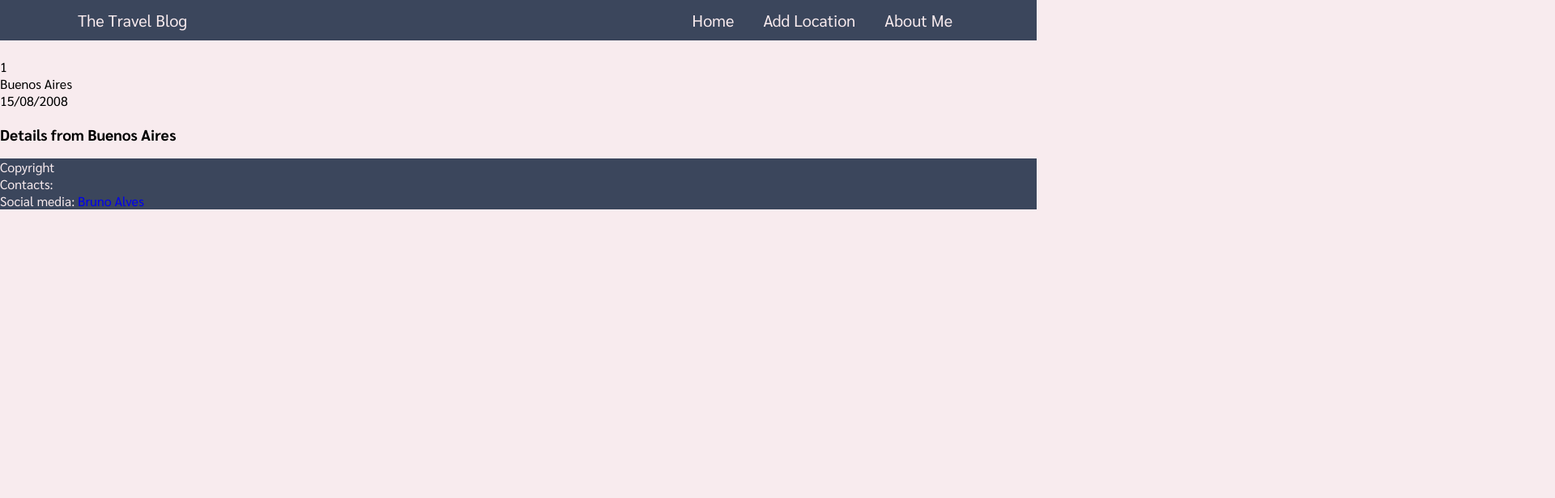
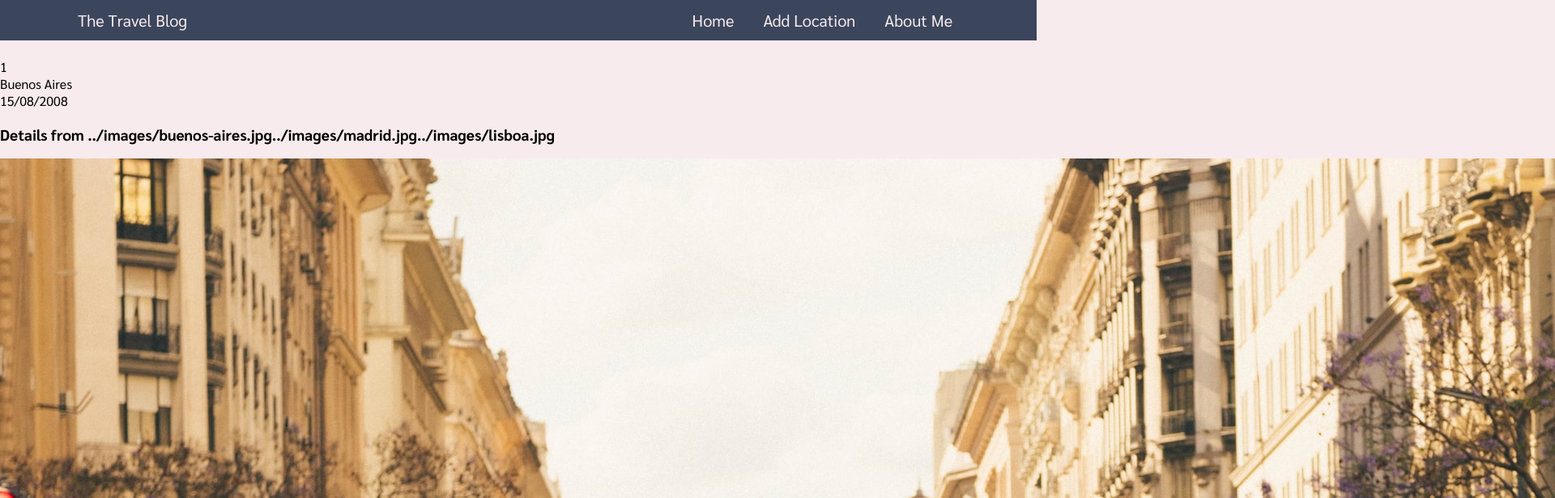
Before and after one commit to flag-80306/project1-Bruno-Alves, a React (Vite) app: page /tripdetail/1 in a window 1280 px wide. Shown: the top 616 px of the page at 81% size, 1920 px wide, since content can reach past the window. Built offline with nearby package versions, Linux system fonts and the light colour scheme.

Commit message:
added slides prop to API and printed slides in the Slider component

```diff
--- a/public/mockAPI/data.json
+++ b/public/mockAPI/data.json
@@ -1,37 +1,67 @@
 [
   {
     "id": 1,
-    "imgURL": "images/buenos-aires.jpg",
+    "cardImg": "../images/buenos-aires.jpg",
+    "slides": [
+      "../images/buenos-aires.jpg",
+      "../images/madrid.jpg",
+      "../images/lisboa.jpg"
+    ],
     "name": "Buenos Aires",
     "date": "15/08/2008"
   },
   {
     "id": 2,
-    "imgURL": "../images/madrid.jpg",
+    "cardImg": "../images/madrid.jpg",
+    "slides": [
+      "../images/buenos-aires.jpg",
+      "../images/madrid.jpg",
+      "../images/lisboa.jpg"
+    ],
     "name": "Madrid",
     "date": "05/02/2017"
   },
   {
     "id": 3,
-    "imgURL": "../images/lisboa.jpg",
+    "cardImg": "../images/lisboa.jpg",
+    "slides": [
+      "../images/buenos-aires.jpg",
+      "../images/madrid.jpg",
+      "../images/lisboa.jpg"
+    ],
     "name": "Lisboa",
     "date": "10/06/2022"
   },
   {
     "id": 4,
-    "imgURL": "images/buenos-aires.jpg",
+    "cardImg": "../images/buenos-aires.jpg",
+    "slides": [
+      "../images/buenos-aires.jpg",
+      "../images/madrid.jpg",
+      "../images/lisboa.jpg"
+    ],
     "name": "Buenos Aires",
     "date": "15/08/2008"
   },
   {
     "id": 5,
-    "imgURL": "../images/madrid.jpg",
+    "cardImg": "../images/madrid.jpg",
+    "slides": [
+      "../images/buenos-aires.jpg",
+      "../images/madrid.jpg",
+      "../images/lisboa.jpg"
+    ],
     "name": "Madrid",
     "date": "05/02/2017"
   },
   {
     "id": 6,
-    "imgURL": "../images/lisboa.jpg",
+    "cardImg": "../images/lisboa.jpg",
+    "slides": [
+      "../images/buenos-aires.jpg",
+      "../images/madrid.jpg",
+      "../images/lisboa.jpg"
+    ],
     "name": "Lisboa",
     "date": "10/06/2022"
   }
--- a/src/components/HomeViewCards.jsx
+++ b/src/components/HomeViewCards.jsx
@@ -21,7 +21,7 @@ function HomeViewCards() {
       {data.map((city) => (
         <Link href={"tripdetail/" + city.id}>
           <div className="card" key={city.id}>
-            <img src={city.imgURL} alt={`Image for ${city.city}`} />
+            <img src={city.cardImg} alt={`Image for ${city.city}`} />
             <p>
               <span>{city.name}</span>
               <br />
--- a/src/components/Slider.jsx
+++ b/src/components/Slider.jsx
@@ -1,7 +1,16 @@
 function Slider({ city }) {
+  console.log("Console.log city!!!");
+  console.log(city);
   return (
     <>
       <h3>Details from {city}</h3>
+
+      <div className="carousel">
+        {city?.map((slide, index) => (
+          // <p>{slide}</p>
+          <img src={slide} alt={`Image ${index}`} />
+        ))}
+      </div>
     </>
   );
 }
--- a/src/views/CardDetailView.jsx
+++ b/src/views/CardDetailView.jsx
@@ -28,7 +28,7 @@ function CardDetailView({ id }) {
       <p>{city.id}</p>
       <p>{city.name}</p>
       <p>{city.date}</p>
-      <Slider city={city.name} />
+      <Slider city={city.slides} />
     </>
   );
 }
```
